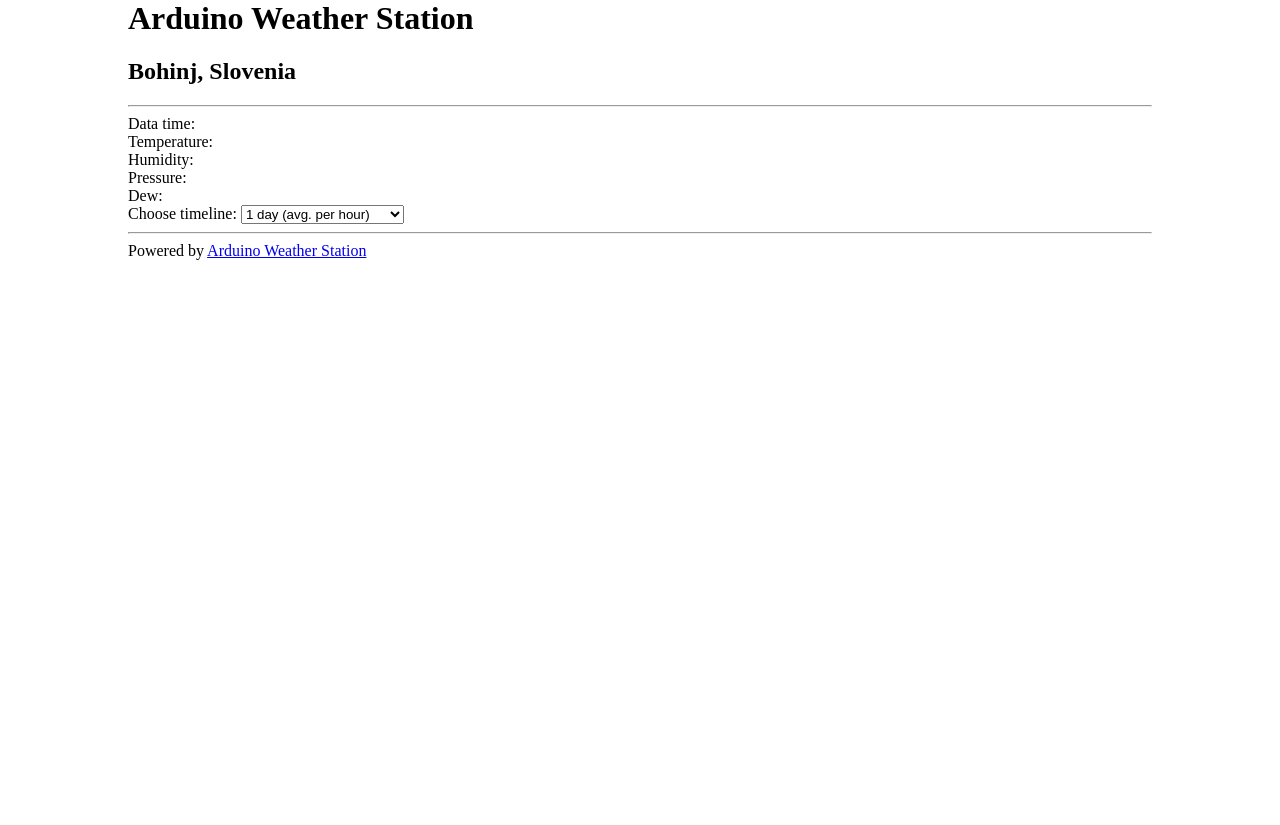
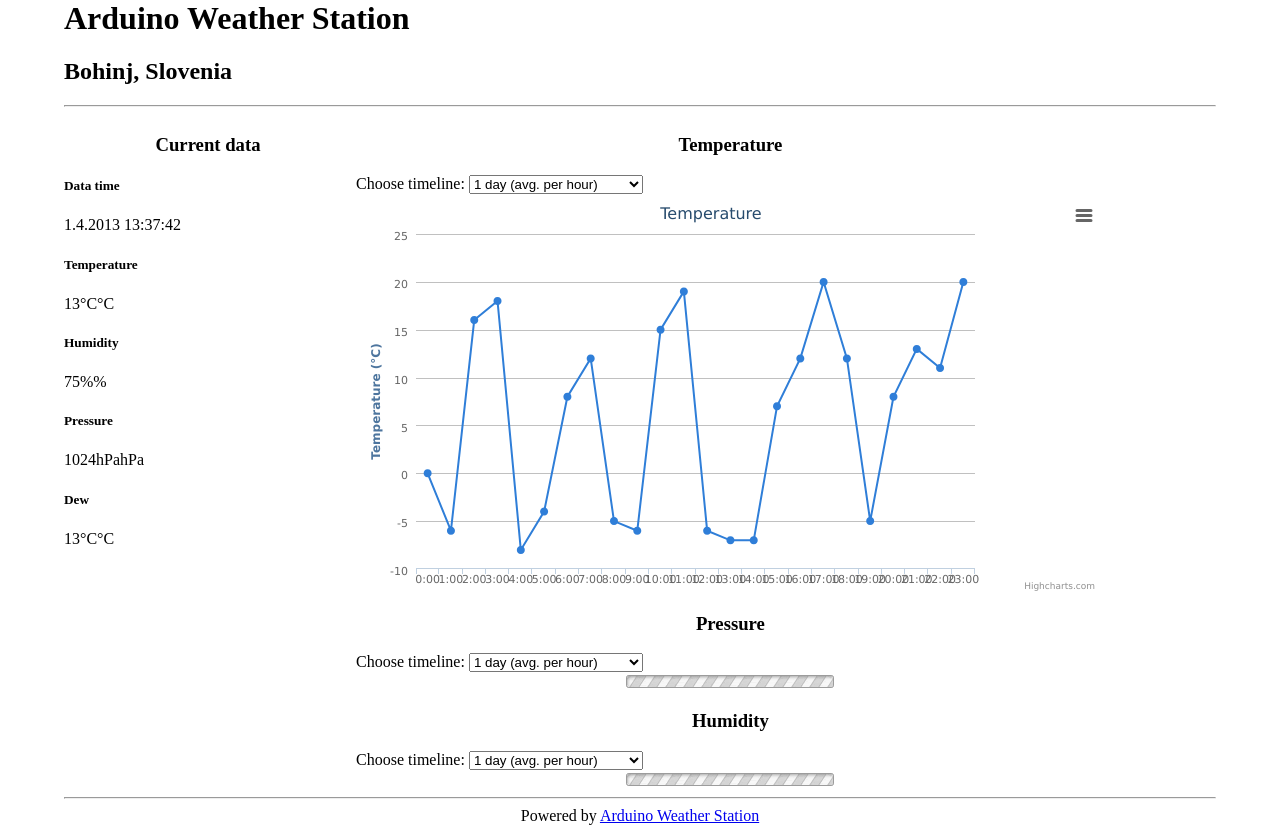
Before and after one commit to jernejovc/arduinows, a PHP site: page / in a window 1280 px wide. Before the commit the page ends 260 px from the top, so only its background shows below. Run offline with PHP 8.4, Linux system fonts and the light colour scheme.

Commit message:
Update website: * Temperature, humidity, pressure graphs * style redesign (two-column)

```diff
--- a/website/arduinows-php/css/style.css
+++ b/website/arduinows-php/css/style.css
@@ -1,13 +1,11 @@
 body {
   display: block;
   margin: auto;
-  width:80%;
+  width:90%;
 }
 
-header, footer {
-  display: block;
-  margin-left: auto;
-  margin-right: auto;
+footer {
+  text-align: center;
 }
 
 content {
@@ -21,8 +19,31 @@ element {
     height: 2px;
 }
 
+#div_currentdata {
+  display: inline-block;
+  vertical-align: top;
+  width:25%;
+}
+
+#div_graphs {
+  display:inline-block;
+  width: 65%;
+}
+
+
 #container {
   min-width: 400px;
   height: 400px;
   margin: 0 auto;
 }
+
+#graph_loading_overlay {
+  display: block;
+  margin: auto;
+  width:100%;
+}
+
+.graph_loading_overlay img {
+  display: block;
+  margin: auto;
+}
--- a/website/arduinows-php/index.php
+++ b/website/arduinows-php/index.php
@@ -10,6 +10,7 @@
 <script src="js/highcharts/js/highcharts.js"></script>
 <script src="js/highcharts/js/modules/exporting.js"></script>
 </head>
+
 <body>
 
   <header>
@@ -18,22 +19,65 @@
   </header>
   <hr/>
   <content>
-  Data time: <span id="span_time"></span> <br/>
-  Temperature: <span id="span_temperature"></span> <br/>
-  Humidity: <span id="span_humidity"></span> <br/>
-  Pressure: <span id="span_pressure"></span><br/>
-  Dew: <span id="span_dew"></span><br/>
+  <div id="div_currentdata">
+  <h3 align="center">Current data</h3>
+  <h5>Data time</h5>   <span id="span_time"></span>
+  <h5>Temperature</h5> <span id="span_temperature"></span>°C
+  <h5>Humidity</h5>    <span id="span_humidity"></span>%
+  <h5>Pressure</h5>    <span id="span_pressure"></span>hPa
+  <h5>Dew</h5>         <span id="span_dew"></span>°C
+  </div>
 
+  <div id="div_graphs">
+    <h3 align="center"> Temperature </h3>
     Choose timeline:
     <select id="temperature_timeline_select">
+      <option value="dayfull" >1 day (all data)</option>
       <option value="day" selected="selected">1 day (avg. per hour)</option>
+      <option value="week">1 week (avg. per 6 hours)</option>
       <option value="month">1 month (avg. per day)</option>
       <option value="3months">3 months (avg. per day)</option>
-    <option value="1year">1 year (avg. per week)</option>
+      <option value="year">1 year (avg. per week)</option>
       <option value="all">All (avg. per week)</option>
     </select>
+    <div id="temperature_graph_loading_overlay" class="graph_loading_overlay">
+        <img src="img/ajax-loader.gif" alt="loading..."/>
+    </div>
     <div id="temperature_graph"></div>
 
+    <h3 align="center"> Pressure </h3>
+    Choose timeline:
+    <select id="pressure_timeline_select">
+      <option value="dayfull" >1 day (all data)</option>
+      <option value="day" selected="selected">1 day (avg. per hour)</option>
+      <option value="week">1 week (avg. per 6 hours)</option>
+      <option value="month">1 month (avg. per day)</option>
+      <option value="3months">3 months (avg. per day)</option>
+      <option value="year">1 year (avg. per week)</option>
+      <option value="all">All (avg. per week)</option>
+    </select>
+    <div id="pressure_graph_loading_overlay" class="graph_loading_overlay">
+        <img src="img/ajax-loader.gif" alt="loading..."/>
+    </div>
+    <div id="pressure_graph"></div>
+
+    <h3 align="center"> Humidity </h3>
+    Choose timeline:
+    <select id="humidity_timeline_select">
+      <option value="dayfull" >1 day (all data)</option>
+      <option value="day" selected="selected">1 day (avg. per hour)</option>
+      <option value="week">1 week (avg. per 6 hours)</option>
+      <option value="month">1 month (avg. per day)</option>
+      <option value="3months">3 months (avg. per day)</option>
+      <option value="year">1 year (avg. per week)</option>
+      <option value="all">All (avg. per week)</option>
+    </select>
+    <div id="humidity_graph_loading_overlay" class="graph_loading_overlay">
+        <img src="img/ajax-loader.gif" alt="loading..."/>
+    </div>
+    <div id="humidity_graph"></div>
+
+  </div>
   </content>
   <hr/>
   <footer>
--- a/website/arduinows-php/js/user_script.js
+++ b/website/arduinows-php/js/user_script.js
@@ -1,5 +1,5 @@
 $(document).ready(function(){
-  $.getJSON('api/getcurrentdata.php', function(data) {
+  $.getJSON('api/data/current.php', function(data) {
     var items = [];
     $("#span_time").text(data["date"]);
     $("#span_temperature").text(data["temperature"]);
@@ -8,30 +8,28 @@ $(document).ready(function(){
     $("#span_dew").text(data["dew"]);
   });
 
-  load_temperature_data("1day");
+  load_temperature_data($('#temperature_timeline_select').val());
+  load_pressure_data($('#pressure_timeline_select').val());
+  load_humidity_data($('#humidity_timeline_select').val());
 
   $('#temperature_timeline_select').change(function() {
     load_temperature_data($(this).val());
+  });
+  $('#pressure_timeline_select').change(function() {
+    load_pressure_data($(this).val());
+  });
+  $('#humidity_timeline_select').change(function() {
+    load_humidity_data($(this).val());
   });
 
 });
 
 function load_temperature_data(range) {
-  var valid = false;
-  var valid_choices = ["1day", "month", "3months", "1year", "all"];
-  for(var i = 0; i < valid_choices.length; i++) {
-    if(range == valid_choices[i]) {
-      valid = true;
-    }
-  }
-  if(!valid) {
-    return;
-  }
-  $.getJSON('api/gettodaysweatherdata.php?range='+range, function(data) {
+  $('#temperature_graph_loading_overlay').show()
+  $.getJSON('api/data/temperature.php?range='+range, function(data) {
     tempdata = eval(data["data"]);
     labels = eval(data["labels"]);
-    //alert(tempdata);
-    //alert(labels);
+    $('#temperature_graph_loading_overlay').hide();
     $('#temperature_graph').highcharts({
             chart: {
                 type: 'line',
@@ -70,3 +68,93 @@ function load_temperature_data(range) {
         });
   });
 }
+
+function load_pressure_data(range) {
+  $('#pressure_graph_loading_overlay').show()
+  $.getJSON('api/data/pressure.php?range='+range, function(data) {
+    data = eval(data["data"]);
+    labels = eval(data["labels"]);
+    $('#pressure_graph_loading_overlay').hide();
+    $('#pressure_graph').highcharts({
+            chart: {
+                type: 'line',
+                marginRight: 130,
+                marginBottom: 25
+            },
+            title: {
+                text: 'Pressure',
+                x: -20 //center
+            },
+            subtitle: {
+                text: '',
+                x: -20
+            },
+            xAxis: {
+                categories: labels
+            },
+            yAxis: {
+                title: {
+                    text: 'Pressure (hPa)'
+                },
+                plotLines: [{
+                    value: 0,
+                    width: 1,
+                    color: '#808080'
+                }]
+            },
+            tooltip: {
+                valueSuffix: 'hPa'
+            },
+            series: [{
+                name: 'pressure',
+                data: data,
+                showInLegend: false
+            }]
+        });
+  });
+}
+
+function load_humidity_data(range) {
+  $('#humidity_graph_loading_overlay').show()
+  $.getJSON('api/data/humidity.php?range='+range, function(data) {
+    data = eval(data["data"]);
+    labels = eval(data["labels"]);
+    $('#humidity_graph_loading_overlay').hide();
+    $('#humidity_graph').highcharts({
+            chart: {
+                type: 'line',
+                marginRight: 130,
+                marginBottom: 25
+            },
+            title: {
+                text: 'Humidity',
+                x: -20 //center
+            },
+            subtitle: {
+                text: '',
+                x: -20
+            },
+            xAxis: {
+                categories: labels
+            },
+            yAxis: {
+                title: {
+                    text: 'Humidity (%)'
+                },
+                plotLines: [{
+                    value: 0,
+                    width: 1,
+                    color: '#808080'
+                }]
+            },
+            tooltip: {
+                valueSuffix: '%'
+            },
+            series: [{
+                name: 'humidity',
+                data: data,
+                showInLegend: false
+            }]
+        });
+  });
+}
```
Also changed, not shown: website/arduinows-php/img/ajax-loader.gif (added). Lines whose indentation alone changed are shown as unchanged.
